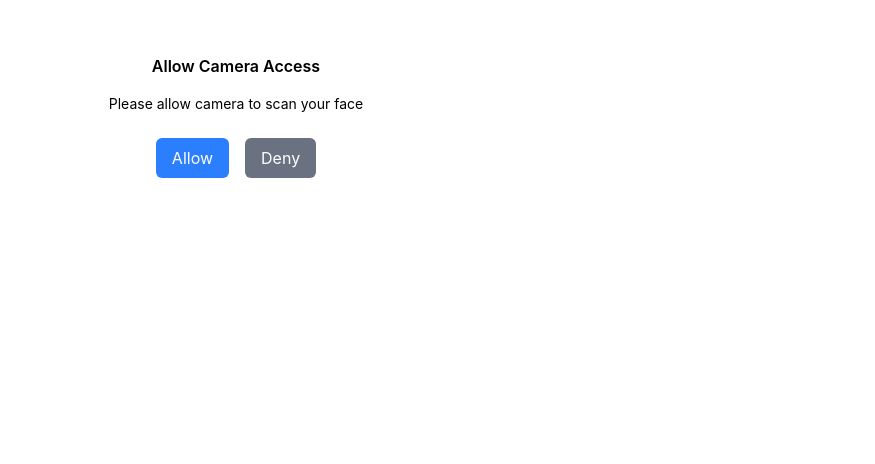
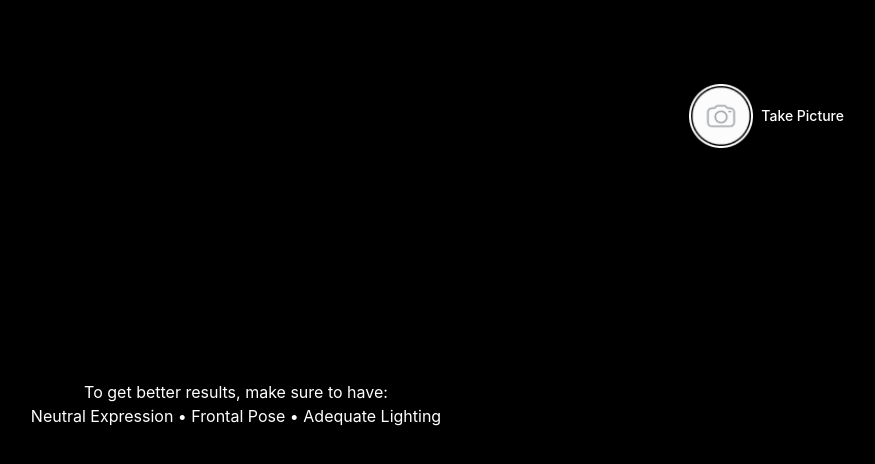
Before and after one commit to BrandenJoe/Skincare-Project, a React (Vite) app in the folder skincare-project/: page /camera in a window 1280 px wide. Shown: the part 284-748 px from the top of the page, without its empty margins (404-1279 px from the left). Built offline with nearby package versions, Linux system fonts and the light colour scheme; no server answers.

Commit message:
adding more jsx

```diff
--- a/skincare-project/src/camera.jsx
+++ b/skincare-project/src/camera.jsx
@@ -1,100 +1,94 @@
-import React, { useRef, useCallback, useState } from "react";
+import React, { useRef, useState, useCallback, useEffect } from "react";
+import { useNavigate } from "react-router-dom"; // Import useNavigate
 import Webcam from "react-webcam";
-import { useNavigate, Link } from "react-router-dom";
+import takephoto from "./assets/takephoto.png"; // Import the takephoto image
 
-const WebcamCapture = ({ onCapture }) => {
+const CustomWebcam = () => {
   const webcamRef = useRef(null);
-  const [cameraAccess, setCameraAccess] = useState(false);
-  const [error, setError] = useState("");
-  const navigate = useNavigate();
+  const [imgSrc, setImgSrc] = useState(null);
+  const [loading, setLoading] = useState(true); // Loading state
+  const navigate = useNavigate(); // Initialize navigate
 
-  const handleAllowCamera = async () => {
-    try {
-      const stream = await navigator.mediaDevices.getUserMedia({ video: true });
-      console.log("Camera stream:", stream); // Debugging log
-      setCameraAccess(true);
-      setError("");
-    } catch (err) {
-      setError("Camera access denied or unavailable.");
-      console.error(err);
-    }
-  };
-
-  const handleDenyCamera = () => {
-    setCameraAccess(false);
-    setError("Camera access has been stopped.");
-  };
-
+  // Capture function
   const capture = useCallback(() => {
-    if (cameraAccess) {
     if (webcamRef.current) {
       const imageSrc = webcamRef.current.getScreenshot();
+      if (imageSrc) {
         console.log("Captured Image:", imageSrc); // Debugging log
-        navigate("/photo", { state: { imageSrc } }); // Navigate to the photo page with the captured image
-        if (typeof onCapture === "function") {
-          onCapture(imageSrc);
+        setImgSrc(imageSrc);
+        navigate("/photo", { state: { imgSrc: imageSrc } }); // Navigate to photo.jsx with image
+      } else {
+        console.error("Failed to capture image");
+        alert("Failed to capture image. Please try again.");
       }
     } else {
-        console.error("webcamRef is null or undefined.");
+      console.error("Webcam reference is null");
+      alert("Webcam is not initialized. Please refresh the page.");
     }
-    } else {
-      console.error("Camera access is not allowed.");
-    }
-  }, [cameraAccess, onCapture]);
+  }, [webcamRef, navigate]);
+
+  // Simulate loading for the webcam
+  useEffect(() => {
+    const timer = setTimeout(() => {
+      setLoading(false); // Set loading to false after 2 seconds
+    }, 2000);
+    return () => clearTimeout(timer); // Cleanup timer
+  }, []);
 
   return (
-    <div className="min-h-screen flex flex-col justify-center items-center bg-white">
-      <div className="text-center">
-        <h1 className="text-2x1 font-semibold">Allow Camera Access</h1>
-        <p className="mt-4 text-sm">Please allow camera to scan your face</p>
-        <div className="flex gap-4 mt-6 justify-center">
-          <button
-            className="px-4 py-2 bg-blue-500 text-white rounded-md cursor-pointer"
-            onClick={handleAllowCamera}
-          >
-            Allow
-          </button>
-          <button
-            className="px-4 py-2 bg-gray-500 text-white rounded-md cursor-pointer"
-            onClick={handleDenyCamera}
-          >
-            Deny
-          </button>
+    <div className="min-h-screen flex flex-col items-center justify-center bg-gray-100 relative">
+      <h1 className="text-2xl font-bold mb-4">Skincare</h1>
+
+      {/* Loading Indicator */}
+      {loading ? (
+        <div className="flex items-center justify-center h-full">
+          <p className="text-black text-lg">Loading camera...</p>
         </div>
-        {cameraAccess && (
-          <p className="mt-4 text-green-500">Camera access granted!</p>
-        )}
-        {error && <p className="mt-4 text-red-500">{error}</p>}
-      </div>
-
-      {/* Webcam Display */}
-      {cameraAccess && (
-        <div className="fixed inset-0 flex items-center justify-center bg-black">
+      ) : (
+        <>
+          {/* Webcam or Image Preview */}
+          {!imgSrc ? (
+            <div className="w-full h-full fixed top-0 left-0 flex items-center justify-center bg-black">
               <Webcam
                 audio={false}
-            ref={webcamRef}
+                ref={webcamRef} // Attach the ref here
+                mirrored={false}
                 screenshotFormat="image/jpeg"
+                screenshotQuality={0.8}
                 className="w-full h-full object-cover"
               />
-          <button
+            </div>
+          ) : (
+            <img
+              src={imgSrc}
+              alt="Captured"
+              className="w-full h-full object-cover fixed top-0 left-0"
+            />
+          )}
+
+          {/* Capture Photo Button */}
+          {!imgSrc && (
+            <div className="absolute top-1/2 right-8 transform -translate-y-1/2 flex items-center gap-2 z-20">
+              <img
+                src={takephoto}
+                alt="Take Photo"
                 onClick={capture}
-            className="absolute bottom-40 px-4 py-2 bg-blue-500 text-white rounded-md cursor-pointer"
-          >
-            Capture photo
-          </button>
-          <p className="absolute bottom-20 px-4 py-2 text-white">
-            To get better results make sure to have
-          </p>
-          <div className="absolute bottom-10 flex justify-center w-full px-8 text-white uppercase space-x-10">
-            <p>Neutral Expression</p>
-            <p>Frontal Pose</p>
-            <p>Adequate Lighting</p>
-          </div>
+                className="w-16 h-16 cursor-pointer pointer-events-auto"
+              />
+              <span className="text-white text-sm font-medium">Take Picture</span>
             </div>
           )}
+
+          {/* Instructions */}
+          <p className="absolute bottom-16 text-white mb-6 text-center z-10">
+            To get better results, make sure to have:
+            <br />
+            Neutral Expression • Frontal Pose • Adequate Lighting
+          </p>
+        </>
+      )}
     </div>
-
   );
 };
 
-export default WebcamCapture;
+export default CustomWebcam;
--- a/skincare-project/src/photo.jsx
+++ b/skincare-project/src/photo.jsx
@@ -1,22 +1,14 @@
 import React from "react";
 import Nav from "./nav.jsx";
-import { Link } from "react-router-dom";
+import { Link, useLocation } from "react-router-dom";
 import polygon from "./assets/Polygon.png";
 import gallery from "./assets/gallery.png";
 import camera from "./assets/camera.png";
-import WebcamCapture from "./camera.jsx";
-import {useState} from "react";
-
 
 function Photo() {
-  const [captureImage, setCaptureImage] = useState(null);
-  const {image} = location.state || {};
+  const location = useLocation();
+  const { imgSrc } = location.state || {}; // Retrieve imgSrc from state
 
-  const handleCapture = (image) => {
-    console.log("Received Captured Image:", image);
-    setCaptureImage(image);
-
-  }
   return (
     <div className="relative w-full h-screen bg-white">
       <Nav showEnterCode={false} />
@@ -25,31 +17,13 @@ function Photo() {
         <p className="text-black font-semibold text-xs">TO START ANALYSIS</p>
       </div>
 
-  {/* Preview of Captured Image */}
-  {image ? (
-        <div className="flex flex-col items-center mt-8">
-          <h2 className="text-lg font-semibold">Captured Image Preview</h2>
-          <img
-            src={image}
-            alt="Captured"
-            className="w-80 h-80 object-cover border border-gray-300 rounded-md mt-2"
-          />
-        </div>
-      ) : (
-        <p className="text-center mt-8 text-gray-500">
-          No image captured. Please go back and try again.
-        </p>
-      )}
-
-
-
+      {/* Camera and Gallery Icons */}
       <div className="flex items-center justify-center gap-120 h-full mt-[-90px]">
         {/* Camera Icon with Label */}
         <div className="relative w-80 h-80 flex items-center justify-center">
           {/* Square Wrapper */}
-    <div className="absolute w-72 h-72 border-[2px] border-black border-dotted rotate-45 animate-pulse opacity-5 "></div>
-    <div className="absolute w-76 h-76 border-[2px] border-black border-dotted rotate-45 animate-pulse  opacity-5"></div>
-
+          <div className="absolute w-72 h-72 border-[2px] border-black border-dotted rotate-45 animate-pulse opacity-5"></div>
+          <div className="absolute w-76 h-76 border-[2px] border-black border-dotted rotate-45 animate-pulse opacity-5"></div>
 
           {/* Camera Image */}
           <Link to="/camera">
@@ -69,16 +43,13 @@ function Photo() {
         {/* Gallery Icon with Label */}
         <div className="relative w-80 h-80 flex items-center justify-center">
           {/* Square Wrapper */}
-  <div className="absolute w-72 h-72 border-[2px] border-black border-dotted rotate-45 animate-pulse opacity-5 "></div>
-  <div className="absolute w-76 h-76 border-[2px] border-black border-dotted rotate-45 animate-pulse  opacity-5 "></div>
-
+          <div className="absolute w-72 h-72 border-[2px] border-black border-dotted rotate-45 animate-pulse opacity-5"></div>
+          <div className="absolute w-76 h-76 border-[2px] border-black border-dotted rotate-45 animate-pulse opacity-5"></div>
 
           {/* Gallery Image */}
-
           <div className="relative z-10 flex items-center justify-center">
             <img src={gallery} alt="Gallery" className="w-40 h-40 cursor-pointer" />
           </div>
-
 
           {/* Label */}
           <div className="absolute top-1/2 -translate-y-1/2 text-white text-xs font-medium -left-32 text-right">
@@ -88,22 +59,22 @@ function Photo() {
           </div>
         </div>
       </div>
-{captureImage && (
-        <div className="flex flex-col items-center mt-8">
+
+      {/* Preview of Captured Image */}
+      <div className="relative w-full h-screen bg-white">
+      <h1 className="text-2xl font-bold mb-4">Captured Photo</h1>
+      {imgSrc ? (
         <img
-            src={captureImage}
+          src={imgSrc}
           alt="Captured"
-            className="w-80 h-80 object-cover border border-gray-300 rounded-md"
+          className="w-[600px] h-[450px] object-cover border border-gray-300 rounded-md"
         />
-          <p className="mt-4 text-gray-600">This is your captured photo.</p>
+      ) : (
+        <p className="text-red-500">No photo available</p>
+      )}
     </div>
-      )}
 
-      {/* Render WebcamCapture */}
-      <WebcamCapture onCapture={handleCapture} />
-
-
-
+      {/* Navigation Links */}
       <Link
         to="/"
         className="flex items-center fixed bottom-8 left-8 gap-2 text-black hover:text-gray-700 transition-colors"
@@ -117,9 +88,9 @@ function Photo() {
         </div>
         <span className="text-sm font-medium">Back</span>
       </Link>
-        {/* Proceed Button */}
+
       <Link
-        to="/demographics" // Replace with the actual route for the next step
+        to="/demographics"
         className="flex items-center fixed bottom-8 right-8 gap-2 text-black hover:text-gray-700 transition-colors"
       >
         <div className="w-[30px] h-[30px] border border-solid border-black rotate-45 flex items-center justify-center">
```
Also changed, not shown: skincare-project/src/demographics.jsx (+46 -9 lines), skincare-project/src/assets/takephoto.png (added). Lines whose indentation alone changed are shown as unchanged.
